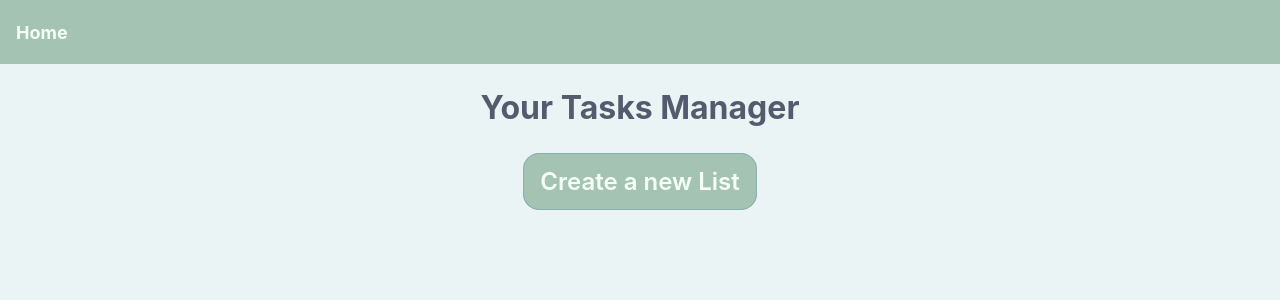
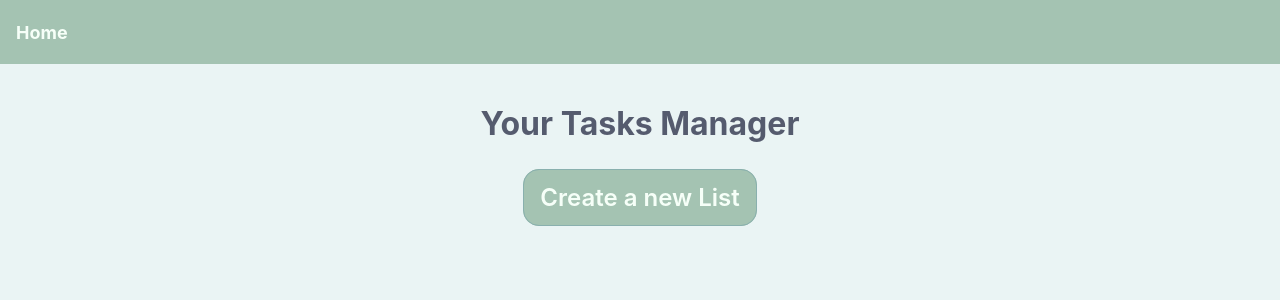
Before and after one commit to FabrizioOnorio/to-do-app-fe, a React (Create React App) app: page / in a window 1280 px wide. Shown: the top 300 px of the page. Built offline with nearby package versions, Linux system fonts and the light colour scheme; no server answers.

Commit message:
added padding

```diff
--- a/src/styles/home.css
+++ b/src/styles/home.css
@@ -2,6 +2,7 @@
 	text-align: center;
 	width: 100%;
 	min-height: 100vh;
+	padding: 1rem 0.3rem;
 }
 
 .home__title {
@@ -40,8 +41,8 @@
 	display: flex;
 	justify-content: space-between;
 	align-items: center;
-  gap: 1rem;
-  word-break: break-word;
+	gap: 1rem;
+	word-break: break-word;
 }
 
 .home__list--name {
--- a/src/styles/list-page.css
+++ b/src/styles/list-page.css
@@ -2,6 +2,7 @@
 	text-align: center;
 	width: 100%;
 	min-height: 100vh;
+  padding: 1rem 0.3rem;
 }
 
 .addtask__form {
```
